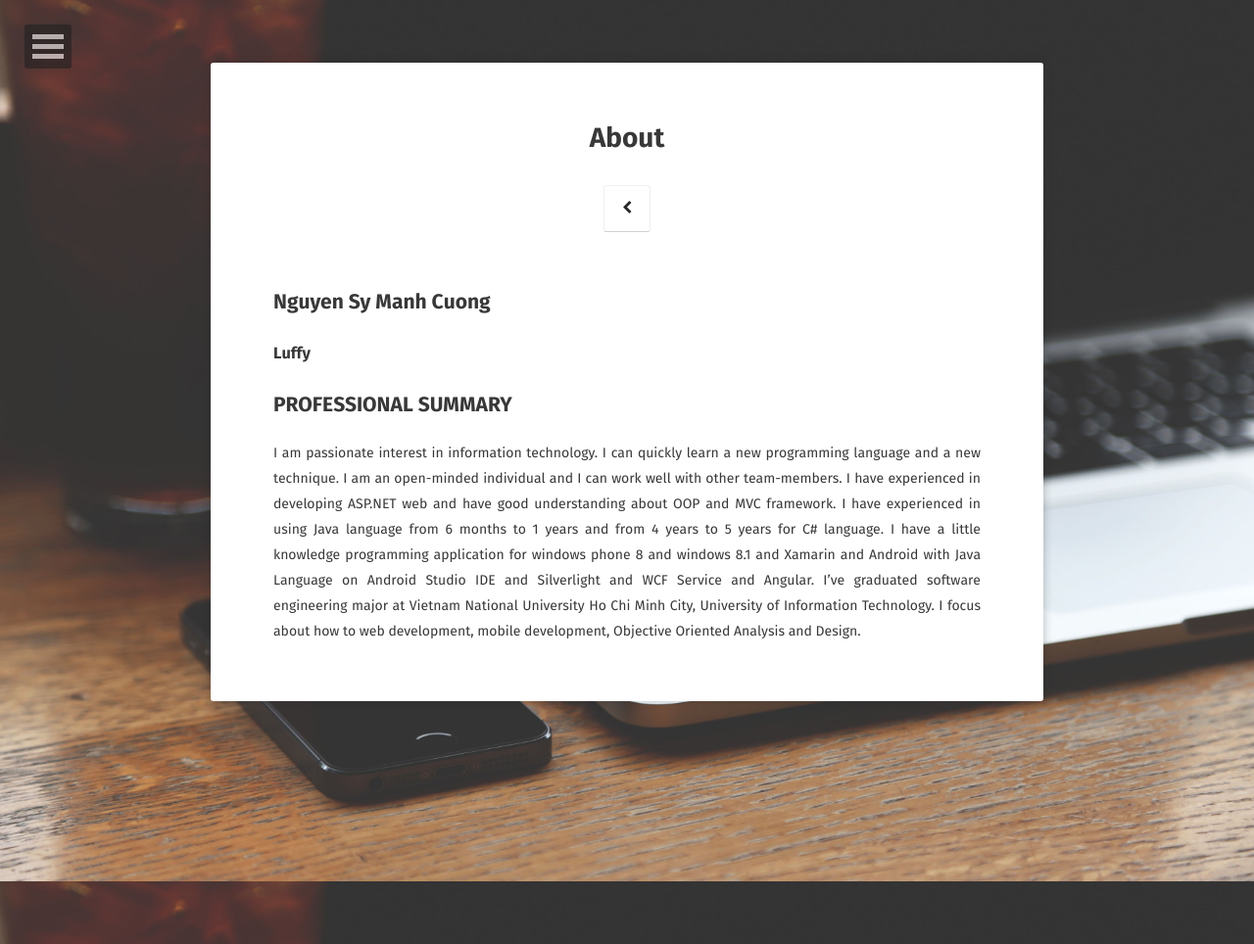
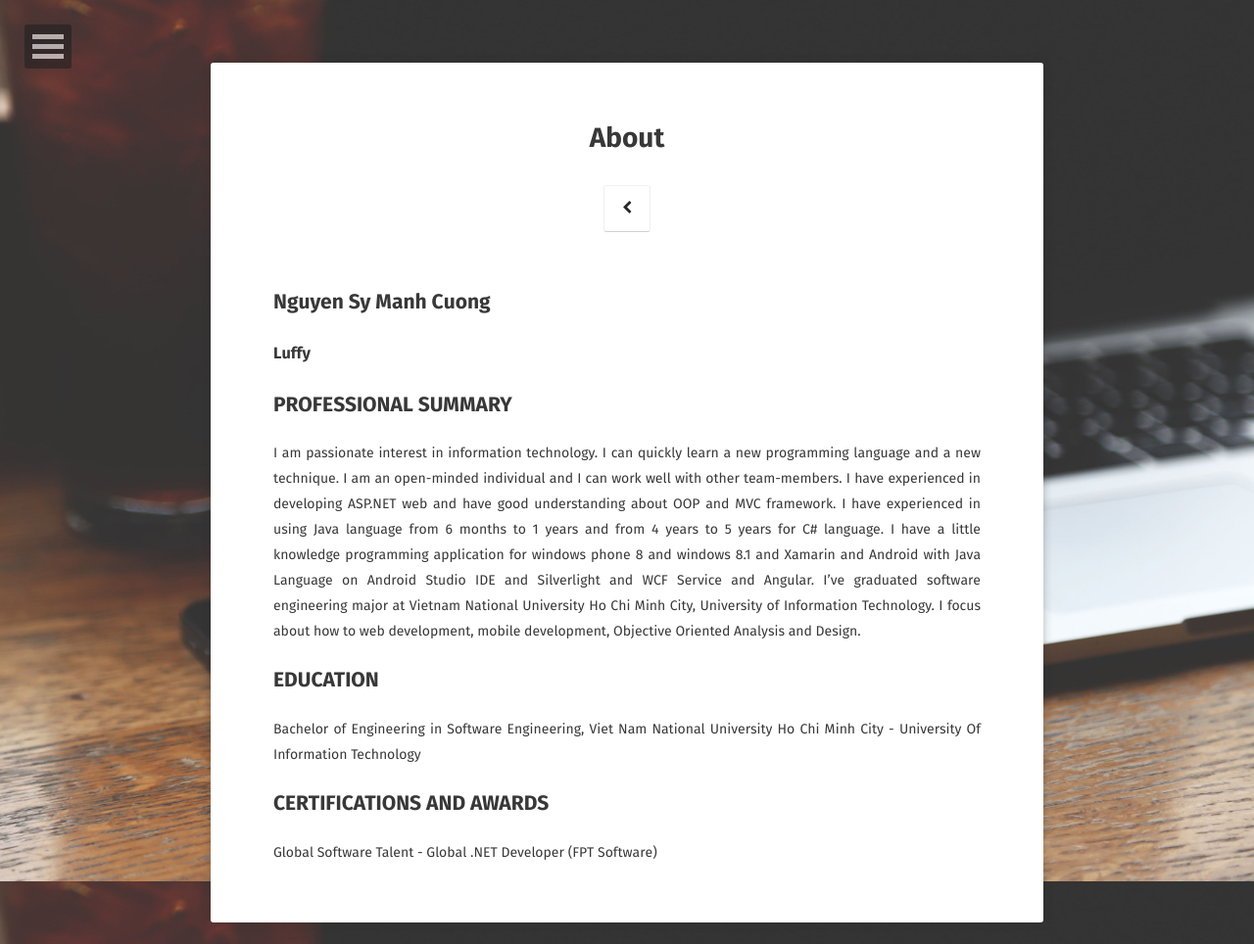
Before and after one commit to ddoffy/ddoffy.github.io, a Jekyll site: the page built from about/index.md, in a window 1280 px wide. Shown: the whole page at 98% size. Built offline with Jekyll 4.4.1, drawn with Linux system fonts in a browser that asks for light colours; some web fonts are replaced.

Commit message:
Update about myself

```diff
--- a/about/index.md
+++ b/about/index.md
@@ -11,6 +11,12 @@ comments: false
 
 ## PROFESSIONAL SUMMARY
 
+I am passionate interest in information technology. I can quickly learn a new programming language and a new technique. I am an open-minded individual and I can work well with other team-members. I have experienced in developing ASP.NET web and have good understanding about OOP and MVC framework. I have experienced in using Java language from 6 months to 1 years and from 4 years to 5 years for C# language. I have a little knowledge programming application for windows phone 8 and windows 8.1 and Xamarin and Android with Java Language on Android Studio IDE and Silverlight and WCF Service and Angular. I've graduated software engineering major at Vietnam National University Ho Chi Minh City, University of Information Technology. I focus about how to web development, mobile development, Objective Oriented Analysis and Design.
 
+## EDUCATION
 
-I am passionate interest in information technology. I can quickly learn a new programming language and a new technique. I am an open-minded individual and I can work well with other team-members. I have experienced in developing ASP.NET web and have good understanding about OOP and MVC framework. I have experienced in using Java language from 6 months to 1 years and from 4 years to 5 years for C# language. I have a little knowledge programming application for windows phone 8 and windows 8.1 and Xamarin and Android with Java Language on Android Studio IDE and Silverlight and WCF Service and Angular. I've graduated software engineering major at Vietnam National University Ho Chi Minh City, University of Information Technology. I focus about how to web development, mobile development, Objective Oriented Analysis and Design.
+Bachelor of Engineering in Software Engineering, Viet Nam National University Ho Chi Minh City - University Of Information Technology
+
+## CERTIFICATIONS AND AWARDS
+
+Global Software Talent - Global .NET Developer (FPT Software)
```
